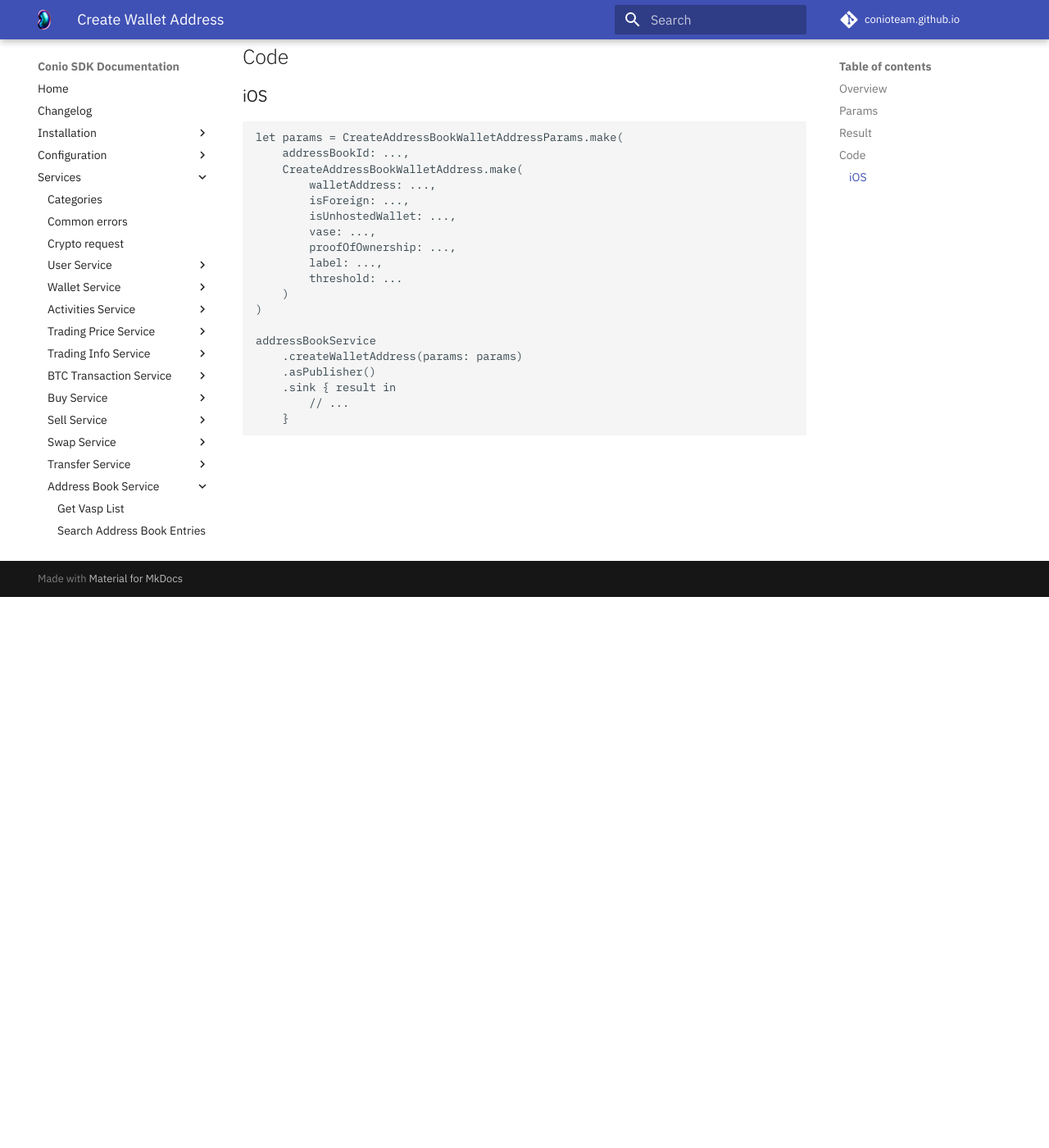
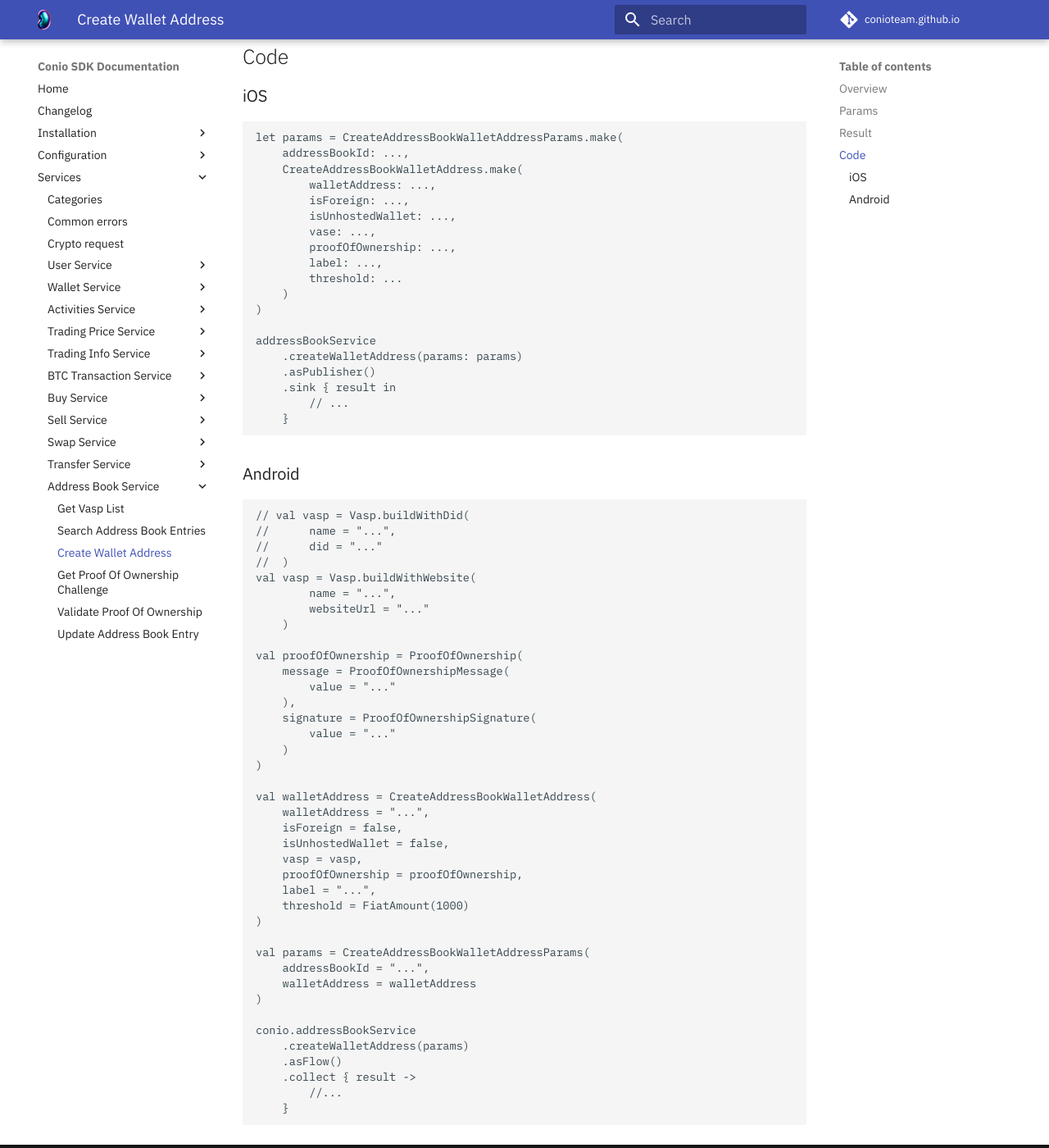
Before and after one commit to Conio/conio.github.io, an MkDocs documentation site: the page built from docs/Features/AddressBookService/CreateWalletAddress.md, in a window 1280 px wide and 1400 px high, scrolled down 672 px. Shown: the whole window at 82% size. Built offline with MkDocs 1.6.1 and Material for MkDocs 9.7.7, drawn with Linux system fonts in a browser that asks for light colours; comment, search, counter and statistics services are not loaded.

Commit message:
doc(MOB-1038): add Android code examples in address book service docs

````diff
--- a/docs/Features/AddressBookService/CreateWalletAddress.md
+++ b/docs/Features/AddressBookService/CreateWalletAddress.md
@@ -41,3 +41,46 @@
         // ...
     }
 ```
+
+### Android
+```kotlin
+// val vasp = Vasp.buildWithDid(
+//      name = "...",
+//      did = "..."
+//  )
+val vasp = Vasp.buildWithWebsite(
+        name = "...",
+        websiteUrl = "..."
+    )
+
+val proofOfOwnership = ProofOfOwnership(
+    message = ProofOfOwnershipMessage(
+        value = "..."
+    ),
+    signature = ProofOfOwnershipSignature(
+        value = "..."
+    )
+)
+
+val walletAddress = CreateAddressBookWalletAddress(
+    walletAddress = "...",
+    isForeign = false,
+    isUnhostedWallet = false,
+    vasp = vasp,
+    proofOfOwnership = proofOfOwnership,
+    label = "...",
+    threshold = FiatAmount(1000)
+)
+
+val params = CreateAddressBookWalletAddressParams(
+    addressBookId = "...",
+    walletAddress = walletAddress
+)
+
+conio.addressBookService
+    .createWalletAddress(params)
+    .asFlow()
+    .collect { result ->
+        //...
+    }
+```
````
Also changed, not shown: docs/Features/AddressBookService/GetProofOfOwnershipChallenge.md (+14 -0 lines), docs/Features/AddressBookService/GetVaspList.md (+10 -0 lines), docs/Features/AddressBookService/SearchAddressBookEntries.md (+14 -0 lines), docs/Features/AddressBookService/UpdateAddressBookEntry.md (+25 -2 lines), docs/Features/AddressBookService/ValidateProofOfOwnership.md (+16 -0 lines).
